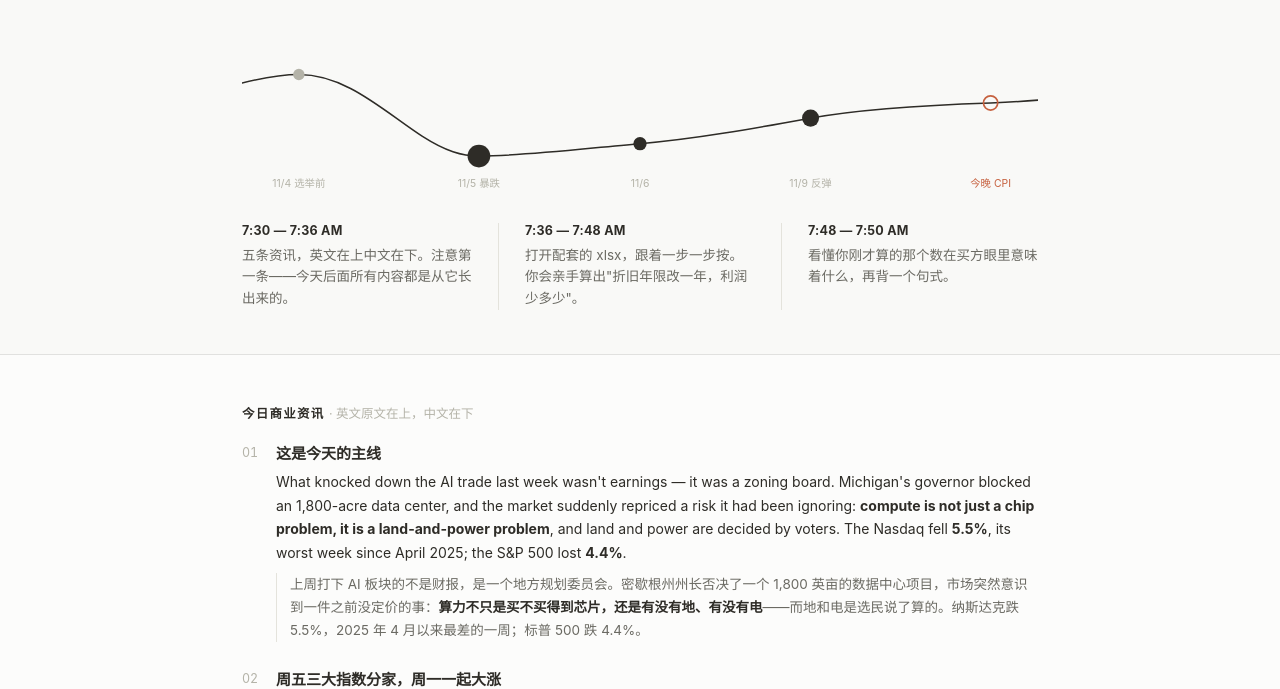
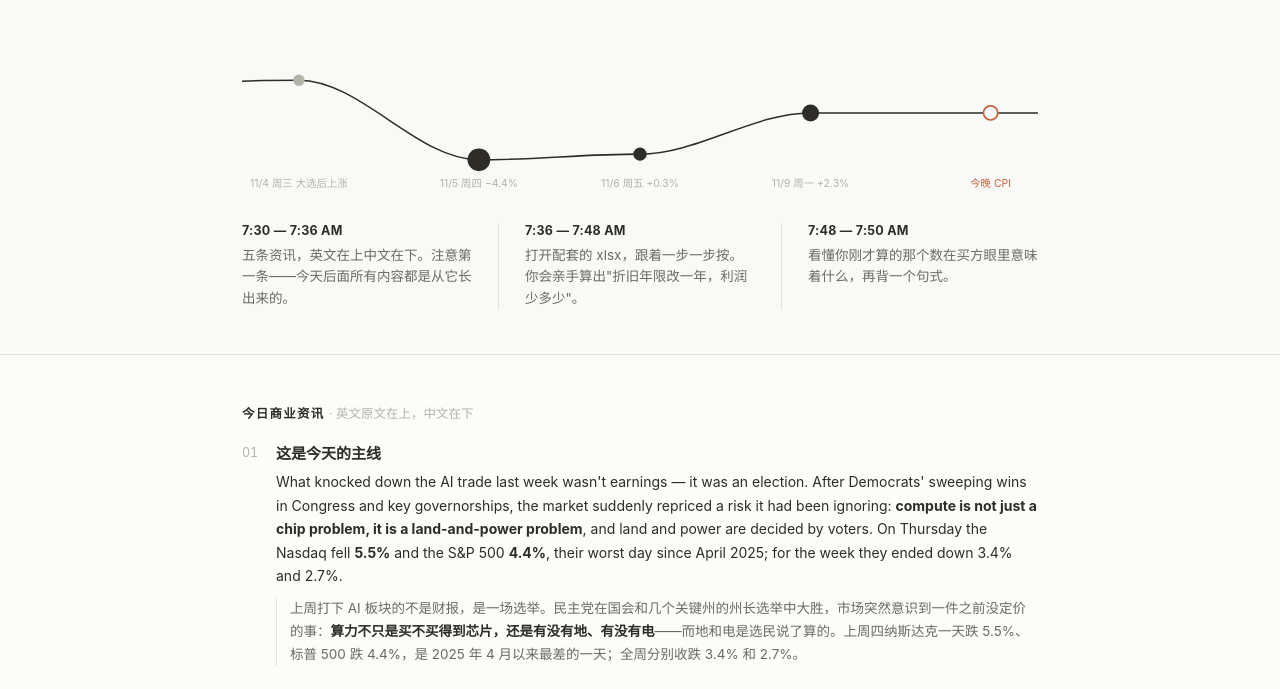
Before and after one commit to softchasm/brief-e3c896e5, a plain HTML site: page 2026-11-10.html in a window 1280 px wide. Shown: the part 195-884 px from the top of the page. Drawn offline with Linux system fonts and the light colour scheme.

Commit message:
更正 2026-11-10：单日与全周跌幅、加息预期、删去查无出处的说法、走势图
Co-Authored-By: Claude Fable 5.2 <noreply@anthropic.com>

```diff
--- a/2026-11-10.html
+++ b/2026-11-10.html
@@ -108,6 +108,10 @@
     .item,.act,.drawing,.tablewrap,.step,h2,h3{break-inside:avoid;page-break-inside:avoid}
     h2,h3{break-after:avoid;page-break-after:avoid}
     .btn{display:none}
+    .item{display:block}
+    .item__num{float:left;width:34px}
+    .item__body{margin-left:34px}
+    ol:first-of-type > .item:first-child{break-inside:auto;page-break-inside:auto}
   }
 </style>
 <script src="live.js?v=3" defer></script>
@@ -121,20 +125,19 @@
     <h1>Carl，今天只讲一件事：电费和选票，正在变成财报上的数字。</h1>
 
     <svg class="drawing" viewBox="0 0 840 180" xmlns="http://www.w3.org/2000/svg" aria-hidden="true">
-      <path d="M 0,56 C 24,50 42,47 60,47 C 110,47 150,86 190,112
-               C 215,128 232,133 250,133 C 300,133 370,124 420,120
-               C 480,115 545,103 600,93 C 655,83 730,79 790,77
-               C 812,76 828,75 840,74"
+      <path d="M 0,54 C 20,53 40,53 60,53 C 125,53 185,137 250,137
+               C 310,137 360,131 420,131 C 480,131 540,87.5 600,87.5
+               C 665,87.5 725,87.5 790,87.5 L 840,87.5"
             fill="none" stroke="#2E2C27" stroke-width="1.6" stroke-linecap="round"/>
-      <circle cx="60"  cy="47"  r="6"  fill="#B4B3A8"/>
-      <circle cx="250" cy="133" r="12" fill="#2E2C27"/>
-      <circle cx="420" cy="120" r="7"  fill="#2E2C27"/>
-      <circle cx="600" cy="93"  r="9"  fill="#2E2C27"/>
-      <circle cx="790" cy="77"  r="7.5" fill="none" stroke="#C6613F" stroke-width="1.8"/>
-      <text x="60"  y="166" text-anchor="middle" font-family="-apple-system,sans-serif" font-size="11" fill="#B4B3A8">11/4 选举前</text>
-      <text x="250" y="166" text-anchor="middle" font-family="-apple-system,sans-serif" font-size="11" fill="#B4B3A8">11/5 暴跌</text>
-      <text x="420" y="166" text-anchor="middle" font-family="-apple-system,sans-serif" font-size="11" fill="#B4B3A8">11/6</text>
-      <text x="600" y="166" text-anchor="middle" font-family="-apple-system,sans-serif" font-size="11" fill="#B4B3A8">11/9 反弹</text>
+      <circle cx="60"  cy="53"   r="6"  fill="#B4B3A8"/>
+      <circle cx="250" cy="137"  r="12" fill="#2E2C27"/>
+      <circle cx="420" cy="131"  r="7"  fill="#2E2C27"/>
+      <circle cx="600" cy="87.5" r="9"  fill="#2E2C27"/>
+      <circle cx="790" cy="87.5" r="7.5" fill="#F9F9F7" stroke="#C6613F" stroke-width="1.8"/>
+      <text x="60"  y="166" text-anchor="middle" font-family="-apple-system,sans-serif" font-size="11" fill="#B4B3A8">11/4 周三 大选后上涨</text>
+      <text x="250" y="166" text-anchor="middle" font-family="-apple-system,sans-serif" font-size="11" fill="#B4B3A8">11/5 周四 −4.4%</text>
+      <text x="420" y="166" text-anchor="middle" font-family="-apple-system,sans-serif" font-size="11" fill="#B4B3A8">11/6 周五 +0.3%</text>
+      <text x="600" y="166" text-anchor="middle" font-family="-apple-system,sans-serif" font-size="11" fill="#B4B3A8">11/9 周一 +2.3%</text>
       <text x="790" y="166" text-anchor="middle" font-family="-apple-system,sans-serif" font-size="11" fill="#C6613F">今晚 CPI</text>
     </svg>
 
@@ -164,8 +167,8 @@
         <div class="item__num">01</div>
         <div class="item__body">
           <p class="item__title">这是今天的主线</p>
-          <p class="en">What knocked down the AI trade last week wasn't earnings — it was a zoning board. Michigan's governor blocked an 1,800-acre data center, and the market suddenly repriced a risk it had been ignoring: <b>compute is not just a chip problem, it is a land-and-power problem</b>, and land and power are decided by voters. The Nasdaq fell <b>5.5%</b>, its worst week since April 2025; the S&amp;P 500 lost <b>4.4%</b>.</p>
-          <p class="zh">上周打下 AI 板块的不是财报，是一个地方规划委员会。密歇根州州长否决了一个 1,800 英亩的数据中心项目，市场突然意识到一件之前没定价的事：<b>算力不只是买不买得到芯片，还是有没有地、有没有电</b>——而地和电是选民说了算的。纳斯达克跌 5.5%，2025 年 4 月以来最差的一周；标普 500 跌 4.4%。</p>
+          <p class="en">What knocked down the AI trade last week wasn't earnings — it was an election. After Democrats' sweeping wins in Congress and key governorships, the market suddenly repriced a risk it had been ignoring: <b>compute is not just a chip problem, it is a land-and-power problem</b>, and land and power are decided by voters. On Thursday the Nasdaq fell <b>5.5%</b> and the S&amp;P 500 <b>4.4%</b>, their worst day since April 2025; for the week they ended down 3.4% and 2.7%.</p>
+          <p class="zh">上周打下 AI 板块的不是财报，是一场选举。民主党在国会和几个关键州的州长选举中大胜，市场突然意识到一件之前没定价的事：<b>算力不只是买不买得到芯片，还是有没有地、有没有电</b>——而地和电是选民说了算的。上周四纳斯达克一天跌 5.5%、标普 500 跌 4.4%，是 2025 年 4 月以来最差的一天；全周分别收跌 3.4% 和 2.7%。</p>
         </div>
       </li>
       <li class="item">
@@ -181,8 +184,8 @@
         <div class="item__num">03</div>
         <div class="item__body">
           <p class="item__title">今晚 21:30，今天唯一的硬数据</p>
-          <p class="en">October CPI <span class="gloss">（白话：居民消费价格指数，衡量老百姓买同一篮子东西，今年比去年贵了多少）</span> lands tonight at 21:30 Beijing time. Consensus is <b>3.9%</b> year-over-year, up from <b>3.7%</b>. A hotter print pushes rate-cut expectations further out, which hits long-duration growth names hardest — and nothing is longer-duration than a data center that starts earning in 2029.</p>
-          <p class="zh">10 月 CPI 北京时间今晚 21:30 公布，市场预期同比 <b>3.9%</b>，高于前值 3.7%。数字如果更高，降息预期就往后推；<b>降息推后，对"要等很多年才赚钱"的公司伤害最大</b>——而没有什么比一个 2029 年才开始产生收入的数据中心更"要等很多年"。这就是今晚的数字和第 01 条的连接点。</p>
+          <p class="en">October CPI <span class="gloss">（白话：居民消费价格指数，衡量老百姓买同一篮子东西，今年比去年贵了多少）</span> lands tonight at 21:30 Beijing time. Economists expect a <b>0.3%</b> monthly rise after September's 0.6%. A hotter print would raise the odds of a Fed rate hike in December — futures already put them at roughly 70% to 80% — and higher rates hit long-duration growth names hardest — and nothing is longer-duration than a data center that starts earning in 2029.</p>
+          <p class="zh">10 月 CPI 北京时间今晚 21:30 公布，经济学家预期环比（和上一个月比）上涨 <b>0.3%</b>，9 月是 0.6%。数字如果更高，12 月加息的可能性就更大——期货市场已经押到七八成；<b>利率越高，对"要等很多年才赚钱"的公司伤害越大</b>——而没有什么比一个 2029 年才开始产生收入的数据中心更"要等很多年"。这就是今晚的数字和第 01 条的连接点。</p>
         </div>
       </li>
       <li class="item">
```
Also changed, not shown: 1 other file.
